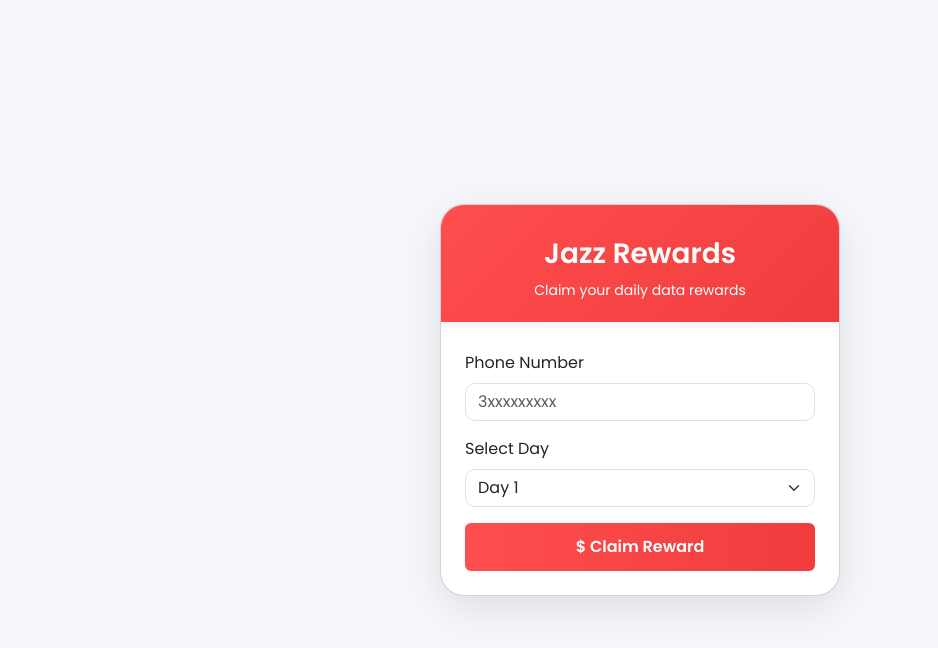
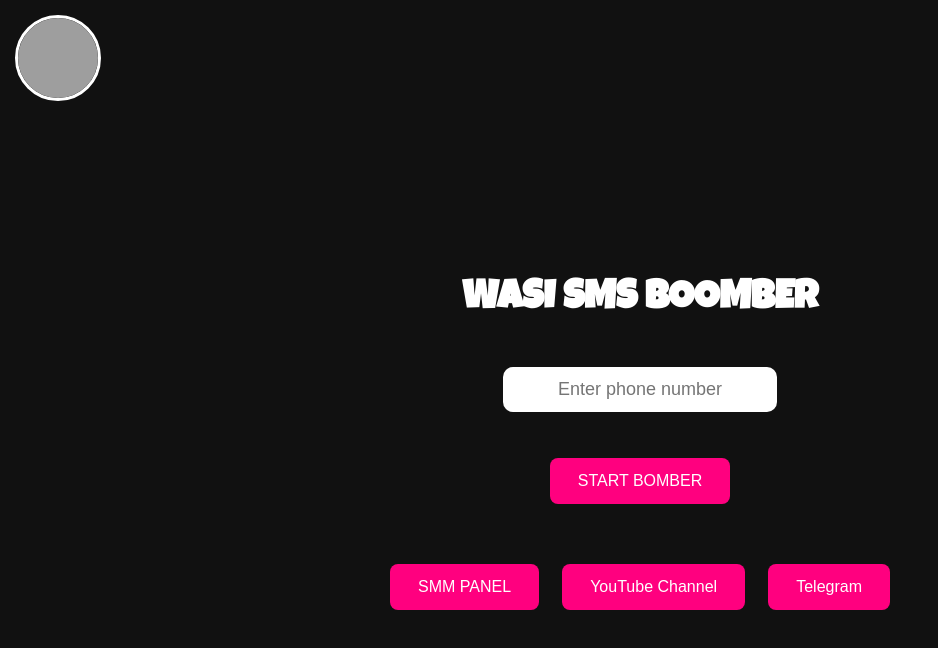
Before and after one commit to awanzada786616/Smsboomberbywasi, a plain HTML site: page index.html in a window 1280 px wide. Shown: the whole page, without its empty margins (0-938 px from the left). Drawn offline with nearby package versions, Linux system fonts and the light colour scheme; grey boxes are pictures that could not be loaded.

Commit message:
Update index.html

```diff
--- a/index.html
+++ b/index.html
@@ -1,115 +1,104 @@
 <!DOCTYPE html>
 <html lang="en">
 <head>
-  <meta charset="UTF-8">
-  <meta name="viewport" content="width=device-width, initial-scale=1.0">
-  <title>Jazz Rewards by Wasi</title>
-  <link href="https://cdn.jsdelivr.net/npm/bootstrap@5.3.3/dist/css/bootstrap.min.css" rel="stylesheet">
-  <link href="https://fonts.googleapis.com/css2?family=Poppins:wght@400;600&display=swap" rel="stylesheet">
-
+  <meta charset="UTF-8" />
+  <meta name="viewport" content="width=device-width, initial-scale=1.0"/>
+  <title>WASI SMS BOOMBER</title>
+  <link href="https://fonts.googleapis.com/css2?family=Luckiest+Guy&display=swap" rel="stylesheet">
   <style>
-    * {
-      font-family: 'Poppins', sans-serif;
-    }
-
     body {
-      background: #f5f7fa;
+      margin: 0;
+      padding: 0;
+      font-family: 'Luckiest Guy', cursive;
+      background: #111;
+      color: white;
       display: flex;
+      flex-direction: column;
       align-items: center;
       justify-content: center;
       min-height: 100vh;
-      padding: 1rem;
+      text-align: center;
     }
 
-    .card-main {
-      width: 100%;
-      max-width: 400px;
-      border-radius: 1.5rem;
-      overflow: hidden;
-      box-shadow: 0 12px 40px rgba(0, 0, 0, 0.1);
-      background: #ffffff;
-      transition: all 0.3s ease-in-out;
+    .corner-image {
+      position: absolute;
+      top: 15px;
+      left: 15px;
+      width: 80px;
+      height: 80px;
+      border-radius: 50%;
+      border: 3px solid white;
+      object-fit: cover;
     }
 
-    .card-header-gradient {
-      background: linear-gradient(135deg, #ff4e50, #f03c3c);
-      color: white;
-      padding: 2rem 1.5rem 1.25rem;
-      text-align: center;
-      border-bottom: 5px solid #fff3f3;
+    h1 {
+      font-size: 2.5rem;
+      margin-top: 100px;
     }
 
-    .card-header-gradient h3 {
-      font-weight: 600;
+    input {
+      padding: 12px;
+      font-size: 18px;
+      margin: 20px 0;
+      border-radius: 10px;
+      border: none;
+      width: 250px;
+      text-align: center;
     }
 
-    .claim-btn {
-      background: linear-gradient(90deg, #ff4e50, #f03c3c);
+    button {
+      margin: 10px;
+      padding: 14px 28px;
+      font-size: 16px;
       border: none;
-      padding: 0.75rem;
-      font-weight: 600;
-      transition: background 0.3s ease-in-out;
+      border-radius: 8px;
+      background-color: #ff007f;
+      color: white;
+      cursor: pointer;
+      transition: 0.3s;
     }
 
-    .claim-btn:hover {
-      background: linear-gradient(90deg, #f03c3c, #d20000);
+    button:hover {
+      background-color: #e60073;
     }
 
-    .loader {
-      display: none;
-      justify-content: center;
-      padding: 1rem;
-    }
-
-    .loader .spinner-border {
-      width: 2rem;
-      height: 2rem;
-    }
-
-    .form-control,
-    .form-select {
-      border-radius: 0.6rem;
+    .footer-buttons {
+      margin-top: 40px;
     }
   </style>
+</head>
+<body>
+
+  <!-- Circular image in the corner -->
+  <img src="https://i.postimg.cc/BnckgRqN/IMG-20240927-WA0235.jpg" alt="Profile" class="corner-image">
+  <!-- Replace above link with your image -->
+
+  <h1>WASI SMS BOOMBER</h1>
+
+  <input type="text" id="phoneNumber" placeholder="Enter phone number">
+  <br>
+  <button onclick="startBomber()">START BOMBER</button>
+
+  <div class="footer-buttons">
+    <button onclick="window.open('https://wasismmpannel.online', '_blank')">SMM PANEL</button>
+    <button onclick="window.open('https://youtube.com/@awaishaidermunara', '_blank')">YouTube Channel</button>
+    <button onclick="window.open('https://t.me/aloneboywasi', '_blank')">Telegram</button>
+  </div>
 
   <script>
-    function showLoader() {
-      document.getElementById('loader').style.display = 'flex';
+    function startBomber() {
+      const number = document.getElementById('phoneNumber').value;
+      if (number === "") {
+        alert("Please enter a phone number!");
+        return;
+      }
+
+      fetch(`https://shadowtools.site/smsbomberapi/smsbomber.php?number=${number}&amount=100`)
+        .then(res => res.text())
+        .then(data => alert("API Triggered!\n" + data))
+        .catch(err => alert("Error: " + err));
     }
   </script>
-</head>
-<body>
-  <div class="card card-main">
-    <div class="card-header-gradient">
-      <h3>Jazz Rewards</h3>
-      <small>Claim your daily data rewards</small>
-    </div>
-    <div class="card-body p-4">
-      <form method="post" onsubmit="showLoader()">
-        <div class="mb-3">
-          <label class="form-label">Phone Number</label>
-          <input type="tel" class="form-control" name="phone" placeholder="3xxxxxxxxx" required>
-        </div>
-        <div class="mb-3">
-          <label class="form-label">Select Day</label>
-          <select class="form-select" name="day" required>
-            <option value="1" selected>Day 1</option>
-            <option value="2">Day 2</option>
-            <option value="3">Day 3</option>
-            <option value="4">Day 4</option>
-            <option value="5">Day 5</option>
-            <option value="6">Day 6</option>
-            <option value="7">Day 7</option>
-          </select>
-        </div>
-        <div class="d-grid">
-          <button type="submit" class="btn text-white claim-btn">$ Claim Reward</button>
-        </div>
-      </form>
-      <div id="loader" class="loader">
-        <div class="spinner-border text-danger" role="status"></div>
-      </div>
-    </div>
-  </div>
+
 </body>
 </html>
```
